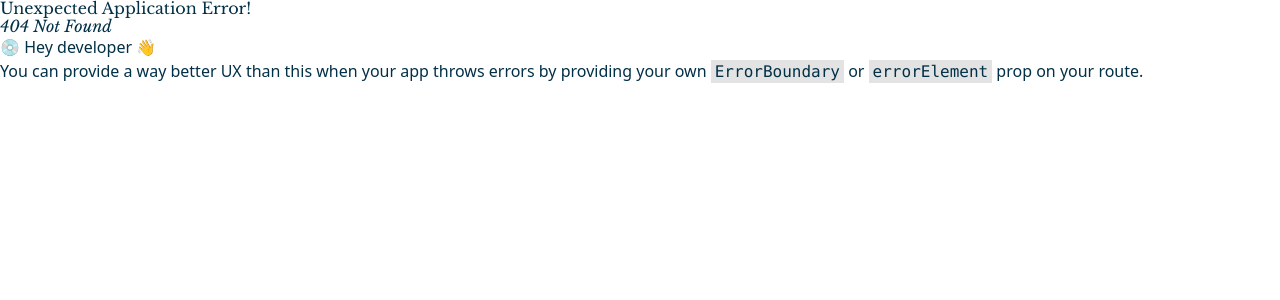
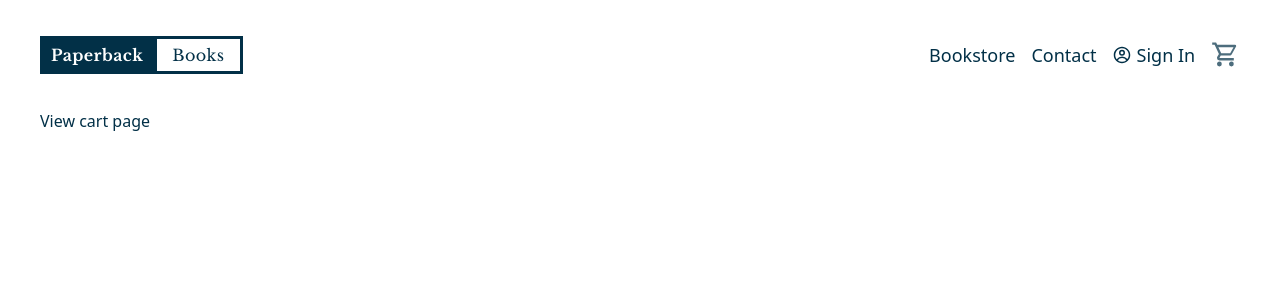
Before and after one commit to project-paperback/paperback-fe, a React (Vite) app: page /shopping-cart in a window 1280 px wide. Before the commit this address had no page. Shown: the top 300 px of the page. Built offline with nearby package versions, Linux system fonts and the light colour scheme.

Commit message:
Start creating side-cart-menu

```diff
--- a/src/App.jsx
+++ b/src/App.jsx
@@ -14,6 +14,7 @@ import { SignInPage } from "./pages/SignInPage";
 // Custom Hooks and Utilities
 import { UserContext } from "./utilities_&_custom_hooks/General";
 import { useEffect, useState } from "react";
+import ViewCartPage from "./pages/ViewCartPage";
 
 function App() {
   const [user, setUser] = useState(null);
@@ -36,10 +37,10 @@ function App() {
           path="sign_in"
           element={<SignInPage setUserFromBe={setUserFromBe} />}
         />
+        <Route path="shopping-cart" element={<ViewCartPage />} />
       </Route>
     )
   );
-
   return (
     <>
       <UserContext.Provider value={user}>
--- a/src/Layout.jsx
+++ b/src/Layout.jsx
@@ -1,13 +1,39 @@
-import { Outlet } from "react-router-dom";
+import { Link, Outlet } from "react-router-dom";
 import NavBar from "./components/nav/NavBar";
+import { useEffect, useState } from "react";
 
 export function Layout(props) {
+  const [divStyles, setDivStyles] = useState("");
+  const [bgStyles, setBgStyles] = useState("");
+  const [isOpen, setIsOpen] = useState(false);
+  useEffect(() => {
+    if (isOpen) {
+      setDivStyles("side-cart-menu-open");
+    } else {
+      setDivStyles("side-cart-menu-closed");
+    }
+  }, [isOpen]);
   return (
-    <div>
+    <div className="relative">
       <header className="lg:px-10">
-        <NavBar setUser={props.setUser} />
+        <NavBar
+          setUser={props.setUser}
+          setDivStyles={setDivStyles}
+          setIsOpen={setIsOpen}
+          isOpen={isOpen}
+        />
       </header>
       <main className="lg:px-10">
+        <div
+          className={`top-0 right-0 fixed h-[100vh] w-[30%] bg-red-300 ${divStyles}`}
+        >
+          <button className="mr-4" onClick={() => setIsOpen(!isOpen)}>
+            Close
+          </button>
+          <button>
+            <Link to={"shopping-cart"}>View Cart</Link>
+          </button>
+        </div>
         <Outlet />
       </main>
     </div>
--- /dev/null
+++ b/src/components/SideCartMenu.jsx
@@ -0,0 +1,9 @@
+const SideCartMenu = () => {
+  return (
+    <div>
+      <button>View Cart</button>
+    </div>
+  );
+};
+
+export default SideCartMenu;
--- a/src/components/nav/NavBar.jsx
+++ b/src/components/nav/NavBar.jsx
@@ -6,7 +6,12 @@ const NavBar = (props) => {
     <nav>
       <div className="flex justify-between items-center  h-[109px] bg-white">
         <BrandLogo />
-        <NavigationLinks setUser={props.setUser} />
+        <NavigationLinks
+          setUser={props.setUser}
+          setDivStyles={props.setDivStyles}
+          setIsOpen={props.setIsOpen}
+          isOpen={props.isOpen}
+        />
       </div>
     </nav>
   );
--- a/src/components/nav/NavLinks.jsx
+++ b/src/components/nav/NavLinks.jsx
@@ -40,7 +40,10 @@ const NavigationLinks = (props) => {
           </Link>
         )}
       </div>
-      <NavLink className="hover:opacity-[0.7]" to="shopping_cart">
+      <NavLink
+        onClick={() => props.setIsOpen(!props.isOpen)}
+        className="hover:opacity-[0.7]"
+      >
         <ShoppingCartOutline height={"1.8rem"} width={"1.8rem"} />
       </NavLink>
     </div>
--- /dev/null
+++ b/src/pages/ViewCartPage.jsx
@@ -0,0 +1,9 @@
+const ViewCartPage = () => {
+  return (
+    <div>
+      <p>View cart page</p>
+    </div>
+  );
+};
+
+export default ViewCartPage;
--- a/src/style-sheets/index.css
+++ b/src/style-sheets/index.css
@@ -48,6 +48,17 @@ h4,
   color: #023047;
 }
 
+/* Side cart menu */
+.side-cart-menu-open {
+  transform: translateX(0%);
+  transition: all ease-in-out 200ms;
+}
+
+.side-cart-menu-closed {
+  transform: translateX(100%);
+  transition: all ease-in-out 200ms;
+}
+
 /* Grids*/
 
 .gallery-grid {
@@ -92,9 +103,7 @@ h4,
 .nav-links a.active {
   opacity: 0.7;
 }
-.book-info-card {
-  height: ;
-}
+
 .card img {
   aspect-ratio: 2/3;
   object-fit: cover; /*prevents images from stretch*/
```
